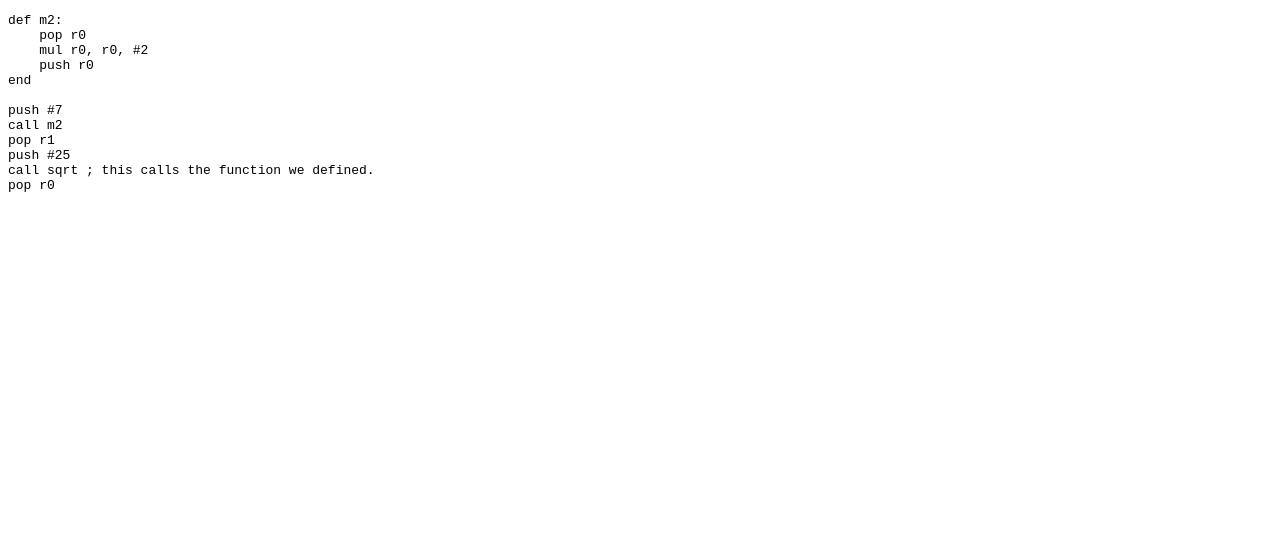
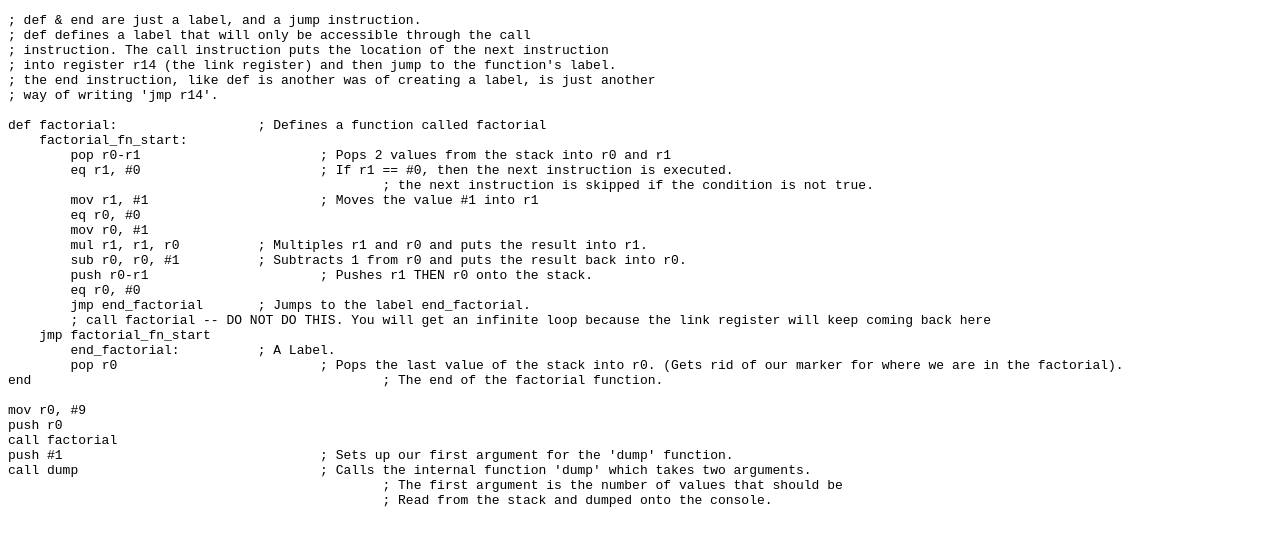
Before and after one commit to ExPixel/Jam, a plain HTML site: page index.html in a window 1280 px wide. Drawn offline with Linux system fonts and the light colour scheme.

Commit message:
Factorial now works.

```diff
--- a/index.html
+++ b/index.html
@@ -5,18 +5,39 @@
     <body>
 
 <pre id="code">
-def m2:
-    pop r0
-    mul r0, r0, #2
-    push r0
-end
+; def & end are just a label, and a jump instruction.
+; def defines a label that will only be accessible through the call
+; instruction. The call instruction puts the location of the next instruction
+; into register r14 (the link register) and then jump to the function's label.
+; the end instruction, like def is another was of creating a label, is just another
+; way of writing 'jmp r14'.
 
-push #7
-call m2
-pop r1
-push #25
-call sqrt ; this calls the function we defined.
-pop r0
+def factorial:			; Defines a function called factorial
+    factorial_fn_start:
+	pop r0-r1			; Pops 2 values from the stack into r0 and r1
+	eq r1, #0			; If r1 == #0, then the next instruction is executed.
+						; the next instruction is skipped if the condition is not true.
+	mov r1, #1			; Moves the value #1 into r1
+	eq r0, #0
+	mov r0, #1
+	mul r1, r1, r0		; Multiples r1 and r0 and puts the result into r1.
+	sub r0, r0, #1		; Subtracts 1 from r0 and puts the result back into r0.
+	push r0-r1			; Pushes r1 THEN r0 onto the stack.
+	eq r0, #0
+	jmp end_factorial	; Jumps to the label end_factorial.
+	; call factorial -- DO NOT DO THIS. You will get an infinite loop because the link register will keep coming back here
+    jmp factorial_fn_start
+	end_factorial:		; A Label.
+	pop r0				; Pops the last value of the stack into r0. (Gets rid of our marker for where we are in the factorial).
+end						; The end of the factorial function.
+
+mov r0, #9
+push r0
+call factorial
+push #1					; Sets up our first argument for the 'dump' function.
+call dump				; Calls the internal function 'dump' which takes two arguments.
+						; The first argument is the number of values that should be
+						; Read from the stack and dumped onto the console.
 </pre>
 
         <script type="text/javascript" src="src/jam.js"></script>
--- a/src/jam.js
+++ b/src/jam.js
@@ -15,6 +15,8 @@ var JamInstruction = {
     SUB: "sub",
     JMP: "jmp",
     CALL: "call",
+
+    BKPT: "bkpt"
 }
 
 var JamArg = {
@@ -52,6 +54,7 @@ var Jam = (function() {
             keep_source_info: true
         };
         this.user_fn = {}; // user defined functions.
+        this.init_default_fn();
     }
     var _ = Jam.prototype;
 
@@ -84,6 +87,17 @@ var Jam = (function() {
     _.reset = function() {
         this.context = new JamContext(512, 512);
         return this;
+    }
+
+    _.init_default_fn = function() {
+        this.define_fn("dump", function(context) {
+            console.log("DUMP FROM line %d", context.pc);
+            var amount = context.pop();
+            var i = 0;
+            for(i; i < amount; i++) {
+                console.log("#%d: %d", i, context.pop());
+            }
+        });
     }
 
     return Jam;
@@ -251,15 +265,18 @@ var JamExecutor = (function() {
     var _ = JamExecutor.prototype;
 
     _.execute = function() {
+        while(this.context.pc < this.context.instructions.length) {
+            this.execute_instr();
+        }
+    }
+
+    _.execute_instr = function() {
         var opc = this.context.pc;
         var instr = this.context.instructions[this.context.pc]; // Fetches the instruction at the program counter.
         this.exec_instr(instr);
         if(opc == this.context.pc) {
             // no branch/jump has occurred.
             this.context.pc++;
-        }
-        if(this.context.pc < this.context.instructions.length) {
-            this.execute();
         }
     }
 
@@ -306,6 +323,9 @@ var JamExecutor = (function() {
             case JamInstruction.CALL:
                 this.exec_instr_call(instr);
                 handled = true;
+                break;
+            case JamInstruction.BKPT:
+                this.exec_instr_bkpt(instr);
                 break;
         }
         if(!handled) {
@@ -472,6 +492,16 @@ var JamExecutor = (function() {
             } else {
                 this.context.pc = fn_loc;
             }
+        }
+    }
+
+    _.exec_instr_bkpt = function(instr) {
+        if(JamParser.test_args(instr.args, JamArg.Identifier)) {
+            // bkpt <identifier> -- Throws an exception at this breakpoint.
+            console.log(JSON.stringify(this.context.registers, null, '\t'));
+            throw "line #" + instr.line + ": reached breakpoint `" + instr.args[0].text + "`";
+        } else {
+            throw "line #" + instr.line + ": reached breakpoint!";
         }
     }
 
```
Also changed, not shown: src/jam-test.js (+0 -2 lines), 1 other file.
